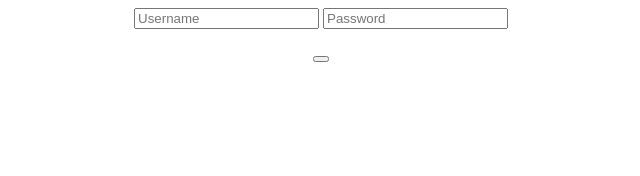
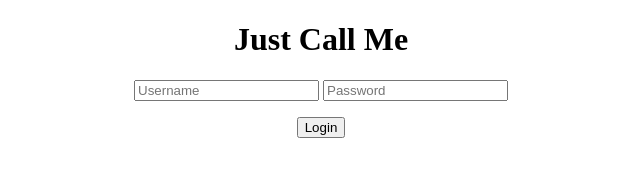
Before and after one commit to JustinKyleG/Activity_3, a plain HTML site: page index.html in a window 1280 px wide. Shown: the whole page, without its empty margins (319-959 px from the left). Drawn offline with Linux system fonts and the light colour scheme.

Commit message:
JavaScript

```diff
--- a/index.html
+++ b/index.html
@@ -3,20 +3,26 @@
 
 <head>
     <title>Login</title>
-    <script>
-        //Javascript
-        console.log("Hello World")
-    </script>
+
 </head>
 
 <body>
-<div style="text-align: center;">
-    <input type="text"  placeholder="Username" id="txtUsername">
-    <input type="text"  placeholder="Password" id="ysyPassword">
-    <div style="margin-top: 1rem;">
-<button id="btnlogin" onclick="alert('Login success')"></button>
+    <div style="text-align: center;">
+        <h1>Just Call Me</h1>
+        <input type="text" placeholder="Username" id="txtUsername">
+        <input type="text" placeholder="Password" id="ysyPassword">
+        <div style="margin-top: 1rem;">
+            <button id="btnlogin" onclick="alert('Login success')">Login</button>
+        </div>
     </div>
-</div>
 </body>
-
+<script>
+    //Javascript
+    console.log("Just Call Me")
+    // let /var
+    let buttonLogin = document.querySelector('#btnlogin')
+    buttonLogin.onclick = function (){
+        alert("Login successfully")
+    }
+</script>
 </html>
```
